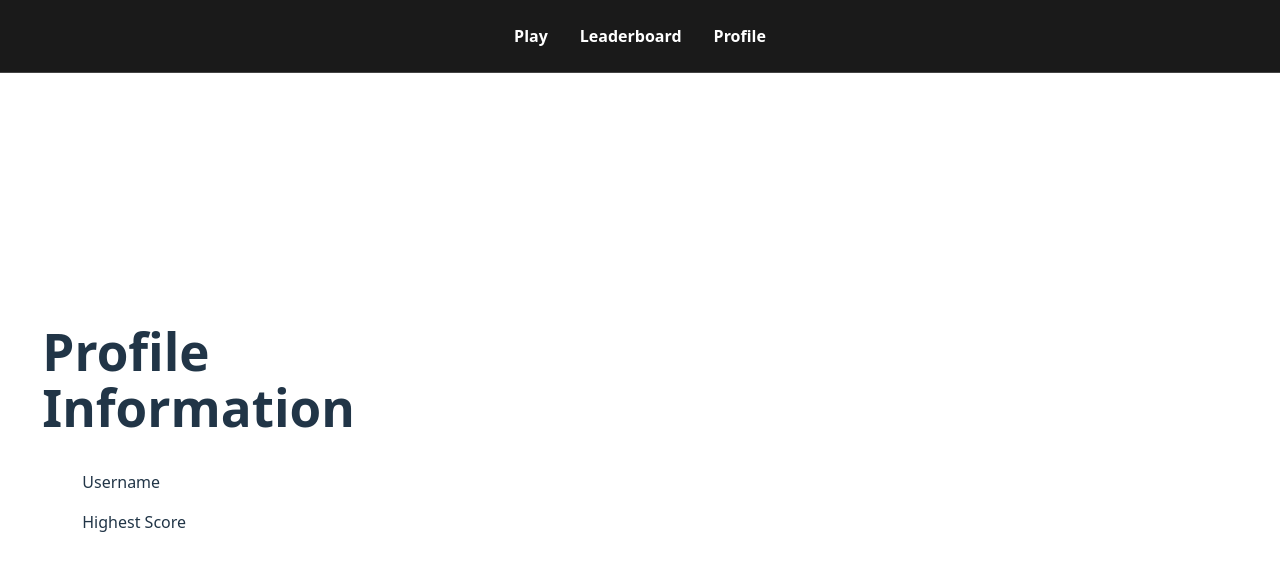
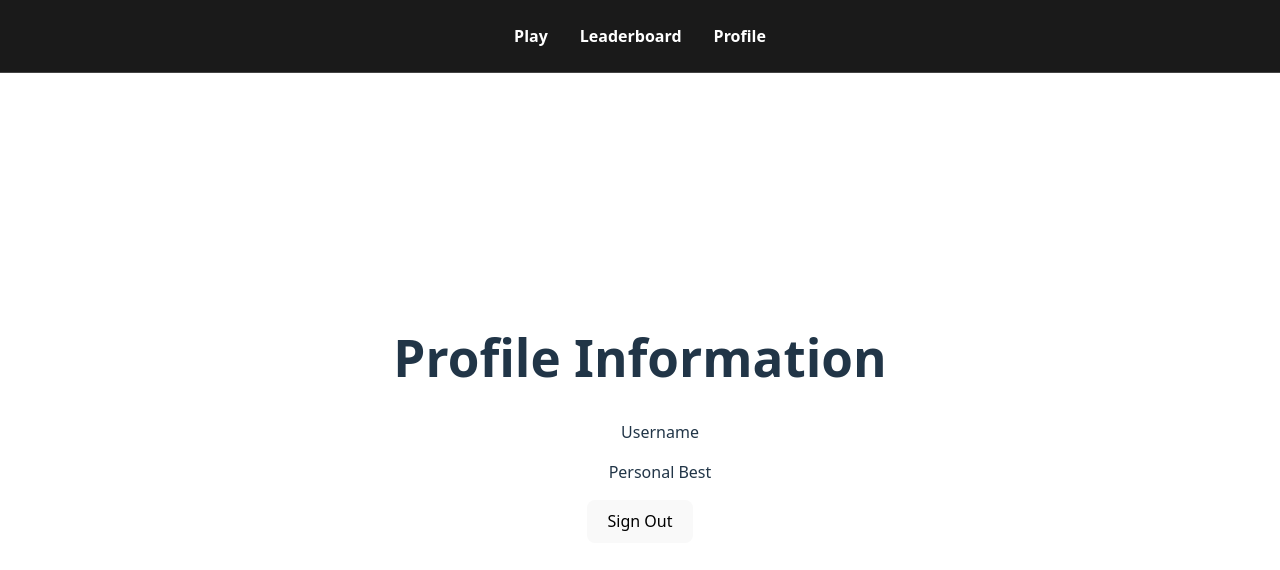
Before and after one commit to ruby-cs/hcde438final, a React (Vite) app: page /profile in a window 1280 px wide. Shown: the top 570 px of the page. Built offline with nearby package versions, Linux system fonts and the light colour scheme.

Commit message:
added personal best placeholder and sign out button

```diff
--- a/src/pages/profile.jsx
+++ b/src/pages/profile.jsx
@@ -1,6 +1,8 @@
 import React from 'react';
+import '../index.css';
+import '../App.css';
 
-const profile = () => (
+const Profile = () => (
     <div>
         <h1>Profile Information</h1>
         <ul>
@@ -8,10 +10,11 @@ const profile = () => (
                 <p>Username</p>
             </li>
             <li>
-                <p>Highest Score</p>
+                <p>Personal Best</p>
             </li>
         </ul>
+        <button>Sign Out</button>
     </div>
 )
 
-export default profile;
+export default Profile;
```
